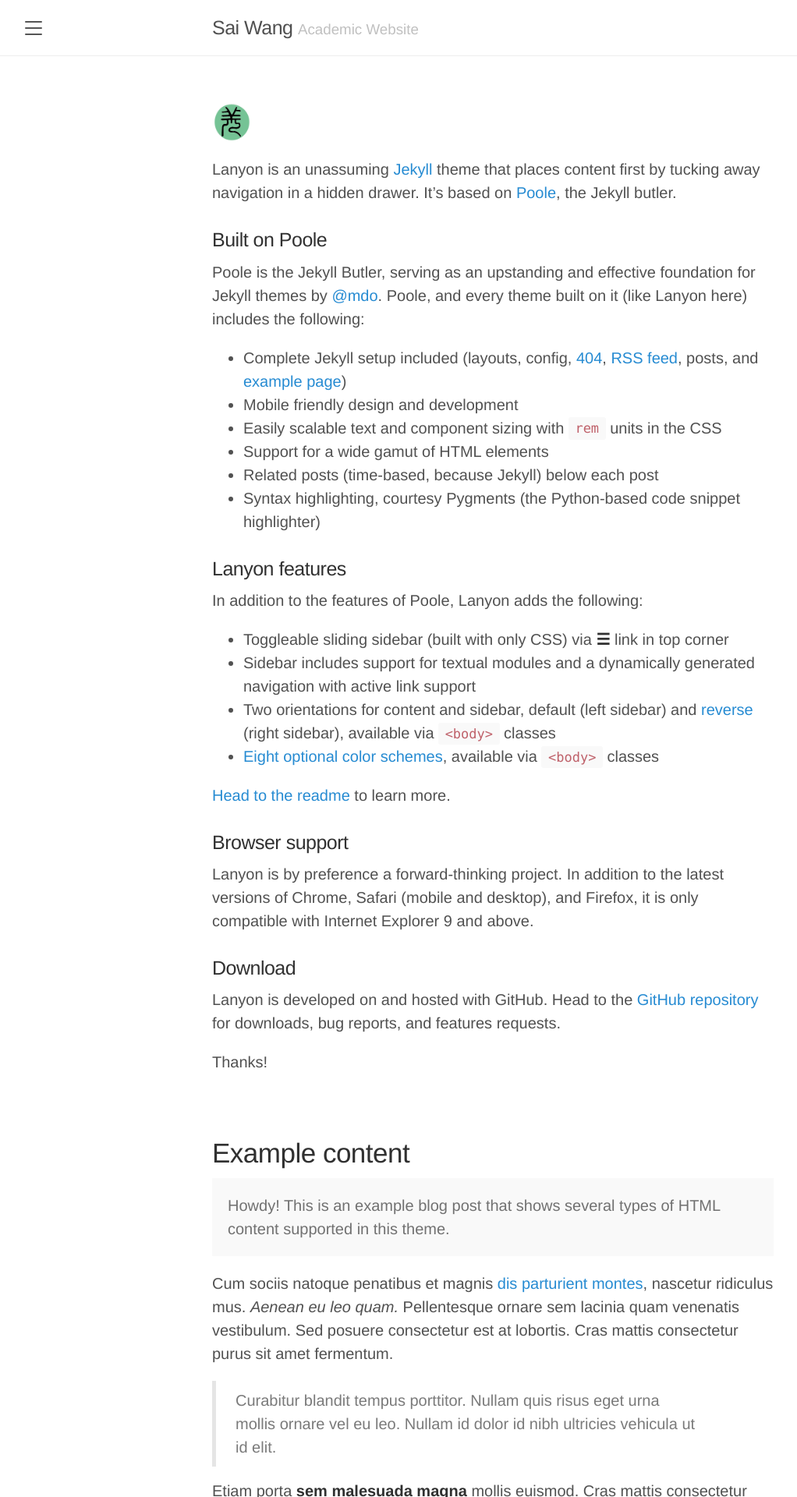
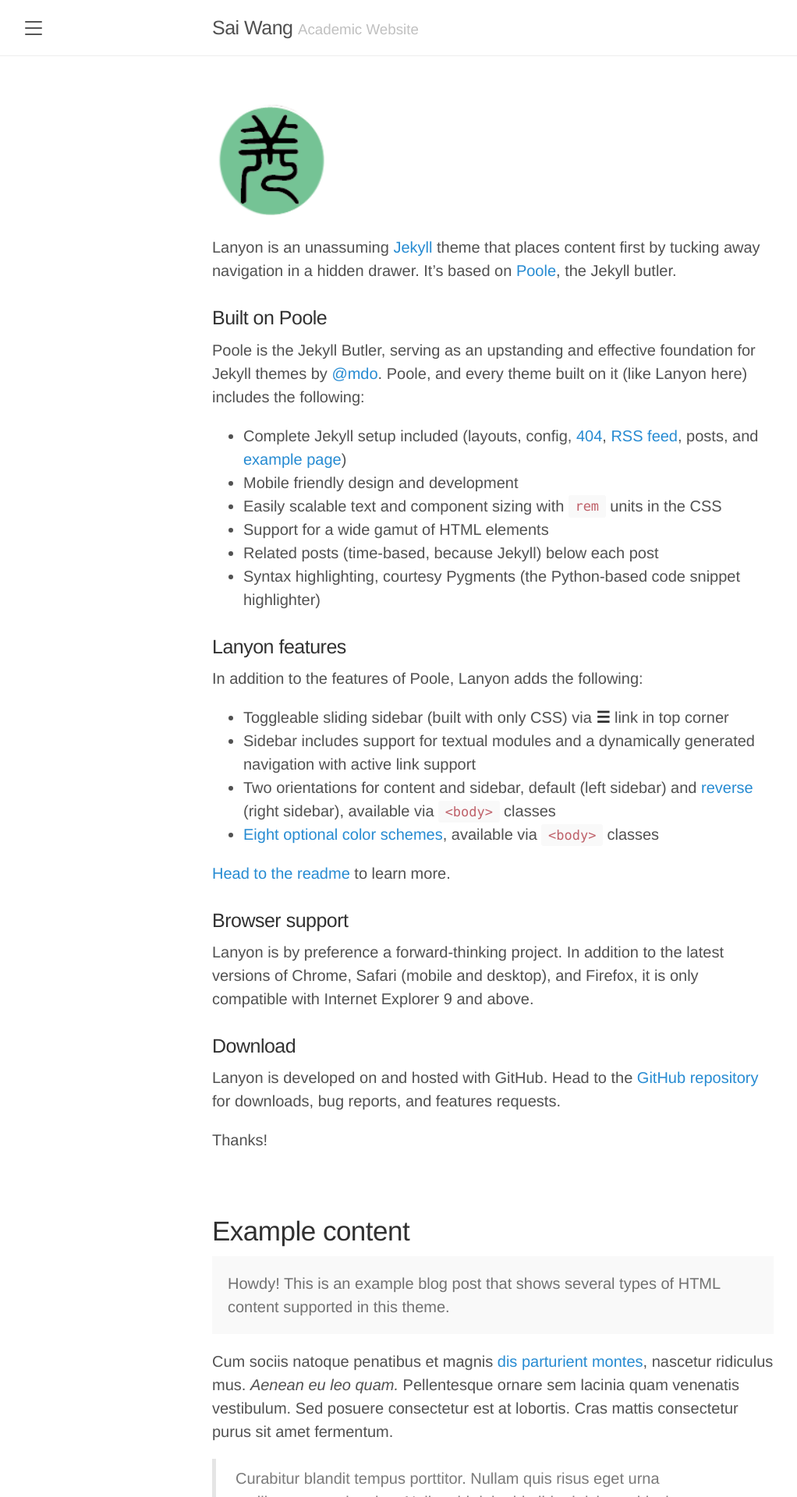
Before and after one commit to Alxendweb/alxendweb.github.io, a Jekyll site: the page built from index.html, in a window 1280 px wide. Shown: the top 1920 px of the page at 78% size, without its empty margins (8-1030 px from the left). Built offline with Jekyll 4.4.1, drawn with Linux system fonts in a browser that asks for light colours; the list of posts is cut into pages by our own code.

Commit message:
Update lanyon.css

```diff
--- a/public/css/lanyon.css
+++ b/public/css/lanyon.css
@@ -125,9 +125,9 @@
   }
 }
 .personal-image {
-  width: 50px;
-  height: 50px;
-  border-radius: 50%;
+  width: 150px;
+  height: 150px;
+  border-radius: 60%;
   margin-right: 10px;
 }
 
```
